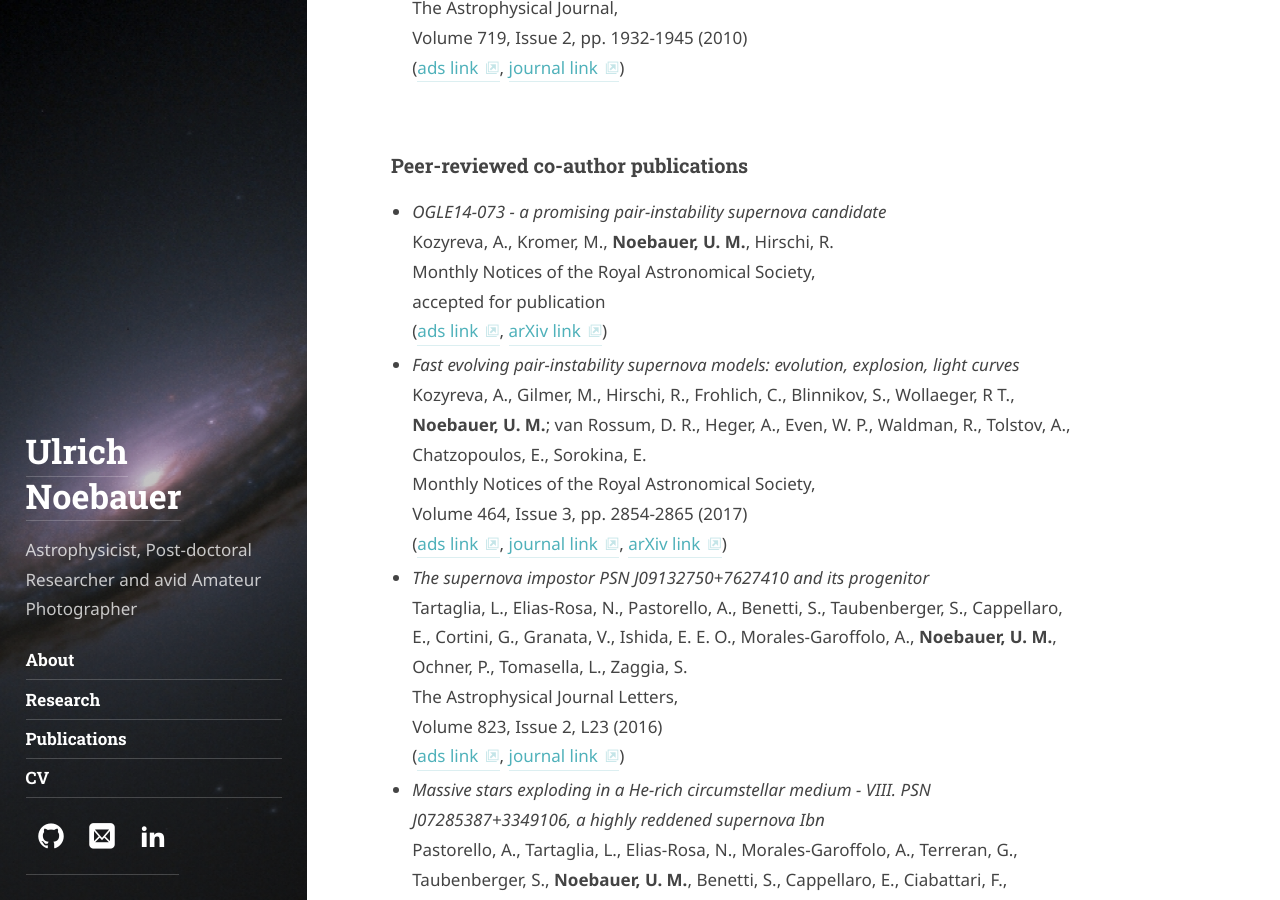
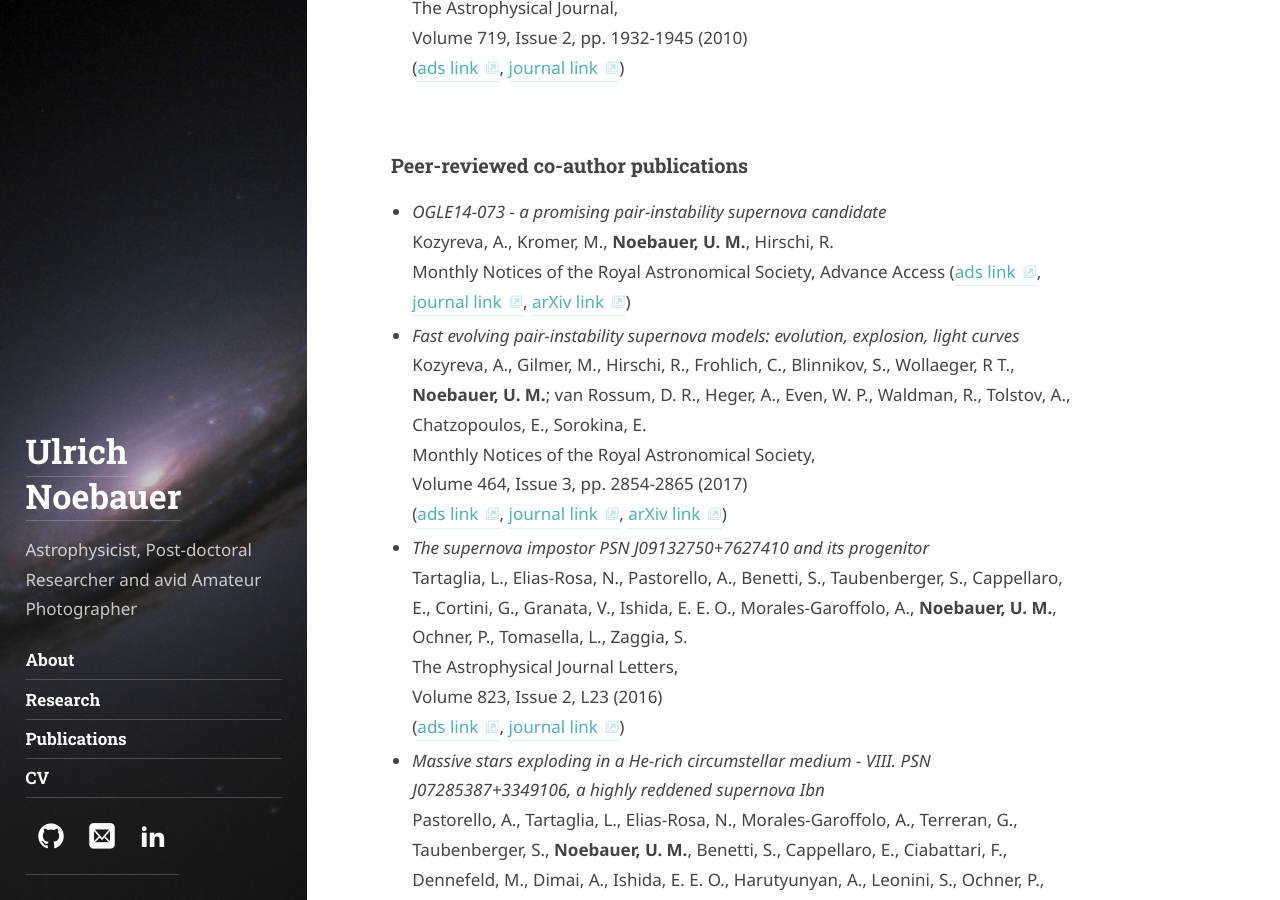
Before and after one commit to unoebauer/unoebauer.github.io, a Jekyll site: the page built from publications/index.md, in a window 1280 px wide and 900 px high, scrolled down 1140 px. Built offline with Jekyll 4.4.1, drawn with Linux system fonts in a browser that asks for light colours; some web fonts are replaced.

Commit message:
Update Kozyreva et al. 2018 record

```diff
--- a/publications/index.md
+++ b/publications/index.md
@@ -39,9 +39,8 @@ title: Publications
 
   * _OGLE14-073 - a promising pair-instability supernova candidate_
      Kozyreva, A., Kromer, M., __Noebauer, U. M.__, Hirschi, R.
-     Monthly Notices of the Royal Astronomical Society,
-     accepted for publication
-     ([ads link][kozyreva2018ads], [arXiv link][kozyreva2018arxiv])
+     Monthly Notices of the Royal Astronomical Society, Advance Access
+     ([ads link][kozyreva2018ads], [journal link][kozyreva2018journal], [arXiv link][kozyreva2018arxiv])
   * _Fast evolving pair-instability supernova models: evolution, explosion, light curves_
      Kozyreva, A., Gilmer, M., Hirschi, R., Frohlich, C., Blinnikov, S., Wollaeger, R T., __Noebauer, U. M.__; van Rossum, D. R., Heger, A., Even, W. P., Waldman, R., Tolstov, A., Chatzopoulos, E., Sorokina, E.
      Monthly Notices of the Royal Astronomical Society,
```
Also changed, not shown: other parts of publications/index.md (+1 -0 lines).
